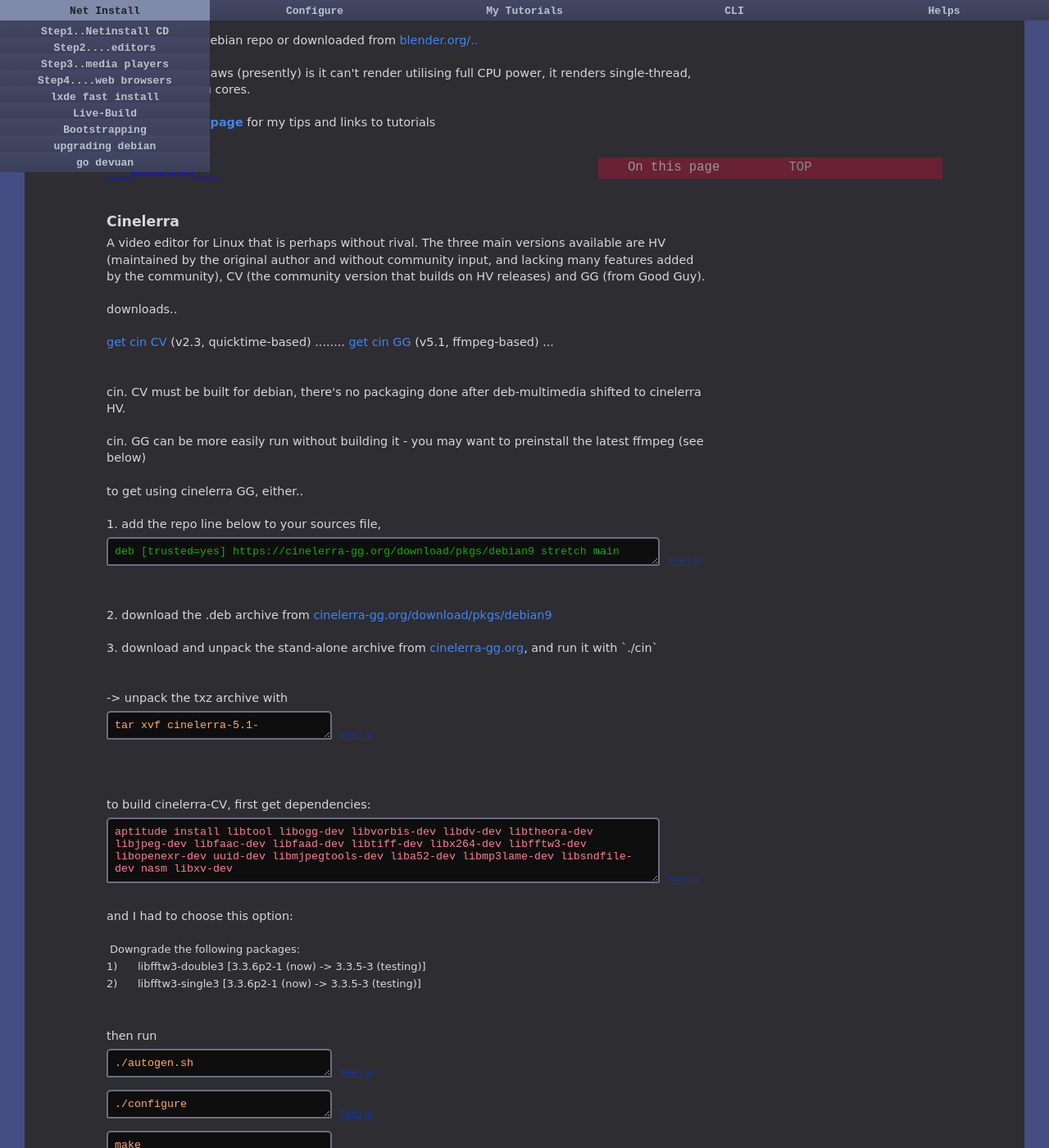
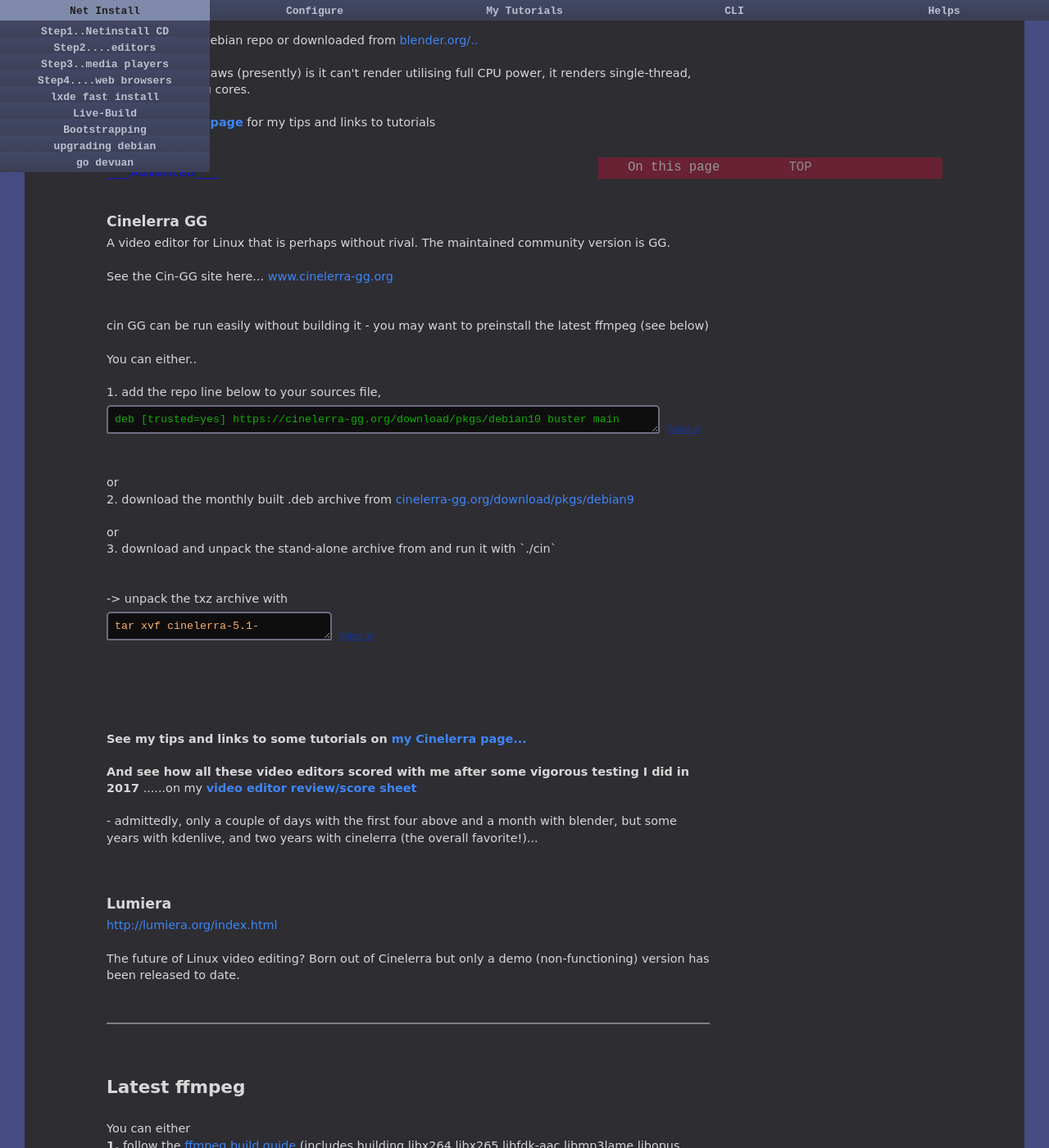
Before and after one commit to dquinton/debian-install, a Jekyll site: the page built from netinstall/step2.html, in a window 1280 px wide and 1400 px high, scrolled down 1940 px. Shown: the whole window at 82% size. Built offline with Jekyll 4.4.1, drawn with Linux system fonts in a browser that asks for light colours; some of the changed text lies outside the part shown.

Commit message:
updating cin pg

```diff
--- a/netinstall/step2.html
+++ b/netinstall/step2.html
@@ -138,34 +138,30 @@
 <b>____Advanced____</b></span>
 
 <br><br><br>
-<h3>Cinelerra</h3>
+<h3>Cinelerra GG</h3>
 
-A video editor for Linux that is perhaps without rival. The three main versions available are HV (maintained by the original author and without community input, and lacking many features added by the community), CV (the community version that builds on HV releases) and GG (from Good Guy).
+A video editor for Linux that is perhaps without rival. The maintained community version is GG.
 <br><br>
 
-downloads..
+See the Cin-GG site here... <a href="https://www.cinelerra-gg.org/"> www.cinelerra-gg.org</a>
+<br><br><br>
+cin GG can be run easily without building it - you may want to preinstall the latest ffmpeg (see below)
 <br><br>
-<a href="https://cinelerra-cv.org/download_cv.php">get cin CV </a>(v2.3, quicktime-based) ........
-<a href="https://cinelerra-gg.org/download_gg.php">get cin GG </a>(v5.1, ffmpeg-based) ...
-<br><br><br>
-cin. CV must be built for debian, there's no packaging done after deb-multimedia shifted to cinelerra HV.
-<br><br>
-cin. GG can be more easily run without building it - you may want to preinstall the latest ffmpeg (see below)
-<br><br>
-to get using cinelerra GG, either..
+You can either..
 <br><br>
 1. add the repo line below to your sources file,
 
 <form>
 <textarea name="T" id="file" rows="1" cols="80">
-deb [trusted=yes] https://cinelerra-gg.org/download/pkgs/debian9 stretch main</textarea>
+deb [trusted=yes] https://cinelerra-gg.org/download/pkgs/debian10 buster main</textarea>
 &nbsp;<input type="button" class="submitLink" value="Select all" onClick="javascript:this.form.T.focus();this.form.T.select();">
 </form>
 <br><br>
-
-2. download the .deb archive from <a href="https://cinelerra-gg.org/download/pkgs/debian9/">cinelerra-gg.org/download/pkgs/debian9</a>
+or<br>
+2. download the monthly built .deb archive from <a href="https://cinelerra-gg.org/download/pkgs/debian10/">cinelerra-gg.org/download/pkgs/debian9</a>
 <br><br>
-3. download and unpack the stand-alone archive from <a href="https://cinelerra-gg.org/">cinelerra-gg.org</a>, and run it with `./cin`<br>
+or<br>
+3. download and unpack the stand-alone archive from and run it with `./cin`<br>
 <br><br>
 -> unpack the txz archive with
 
@@ -177,46 +173,14 @@
 <br><br><br>
 
 
-to build cinelerra-CV, first get dependencies:
-
-<form>
-<textarea name="T" id="install" rows="4" cols="80">
-aptitude install libtool libogg-dev libvorbis-dev libdv-dev libtheora-dev libjpeg-dev libfaac-dev libfaad-dev libtiff-dev libx264-dev libfftw3-dev libopenexr-dev uuid-dev libmjpegtools-dev liba52-dev libmp3lame-dev libsndfile-dev nasm libxv-dev</textarea>
-&nbsp;<input type="button" class="submitLink" value="Select all" onClick="javascript:this.form.T.focus();this.form.T.select();">
-</form>
-<br>
-and I had to choose this option:
-<br><br><span style="font-size: 0.9em;">
- &nbsp;Downgrade the following packages:  <br>
-1) &nbsp;&nbsp;&nbsp;&nbsp;    libfftw3-double3 [3.3.6p2-1 (now) -> 3.3.5-3 (testing)]<br>
-2)  &nbsp;&nbsp;&nbsp;&nbsp;   libfftw3-single3 [3.3.6p2-1 (now) -> 3.3.5-3 (testing)]<br>
-<br><br></span>
-then run
-
-<form>
-<textarea name="T" id="cmd" rows="1" cols="30">
-./autogen.sh</textarea>
-&nbsp;<input type="button" class="submitLink" value="Select all" onClick="javascript:this.form.T.focus();this.form.T.select();">
-</form>
-<form>
-<textarea name="T" id="cmd" rows="1" cols="30">
-./configure</textarea>
-&nbsp;<input type="button" class="submitLink" value="Select all" onClick="javascript:this.form.T.focus();this.form.T.select();">
-</form>
-<form>
-<textarea name="T" id="cmd" rows="2" cols="30">
-make
-sudo make install</textarea>
-&nbsp;<input type="button" class="submitLink" value="Select all" onClick="javascript:this.form.T.focus();this.form.T.select();">
-</form>
 <br><br>
-<b>See my tips and links to tutorials on <a href="{{site.baseurl}}/tutorial/04c-cinelerra.html">my Cinelerra page...</a></b>
+<b>See my tips and links to some tutorials on <a href="{{site.baseurl}}/tutorial/04c-cinelerra.html">my Cinelerra page...</a></b>
 
 <br><br>
 
 <b>And see how all these video editors scored with me after some vigorous testing I did in 2017</b> ......on my <a href="{{site.baseurl}}/tutorial/04b-video-editors.html"><b>video editor review/score sheet</b></a>
 <br><br>
-- admittedly, only a couple of days with the first four above and a month with blender, but some years with kdenlive, and now two years with cinelerra (the overall favorite!)...
+- admittedly, only a couple of days with the first four above and a month with blender, but some years with kdenlive, and two years with cinelerra (the overall favorite!)...
 <br><br>
 
 
```
Also changed, not shown: tutorial/04c-cinelerra.html (+13 -5 lines).
